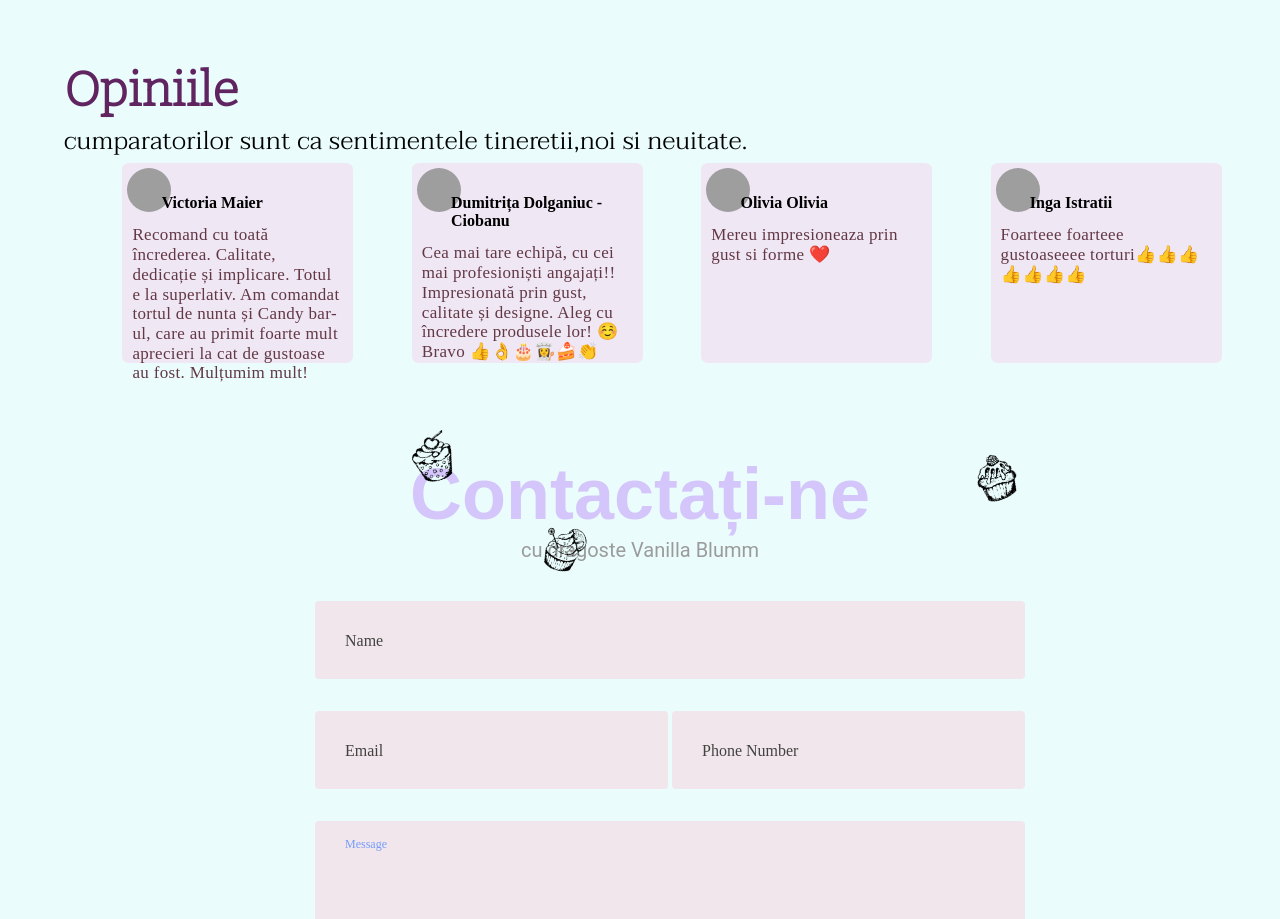
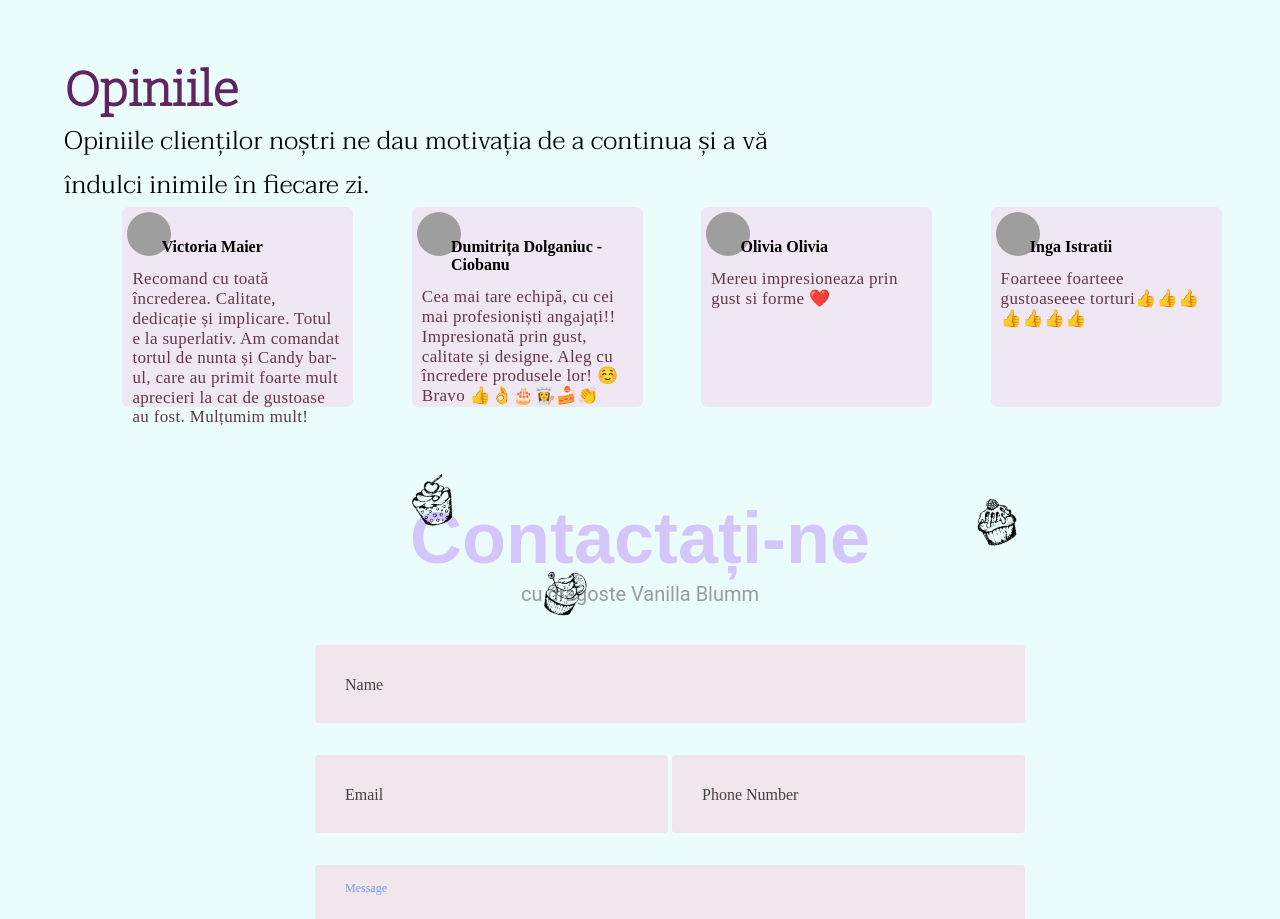
Before and after one commit to Alexandru150/Vanilla-Blumm, a plain HTML site: page index.html in a window 1280 px wide. Shown: the part 3382-4301 px from the top of the page. Drawn offline with nearby package versions, Linux system fonts and the light colour scheme; grey boxes are pictures that could not be loaded.

Commit message:
Update index.html

```diff
--- a/index.html
+++ b/index.html
@@ -309,7 +309,7 @@
             <div id="recen"></div>
             <div id="recenzii">
                 <h3>Opiniile</h3>
-                <p class="opinii">cumparatorilor sunt ca sentimentele tineretii,noi si neuitate.</p>
+                <p class="opinii">Opiniile clienților noștri ne dau motivația de a continua și a vă îndulci inimile în fiecare zi.</p>
                 <div id="user_opinii">
                     <div class="user"><img src="img/Recenzii/Captură de ecran 2023-02-26 100004.png">
                         <h4 class="opinii-user">Victoria Maier</h4>
```
